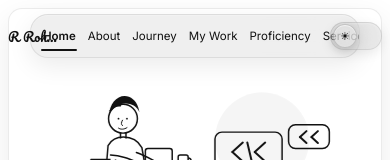
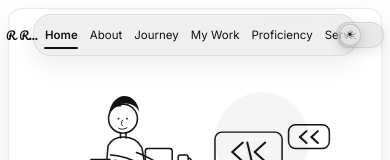
Before and after one commit to rohith-officia/rohith-portfolio, a React (Create React App) app: page / in a window 390 px wide. Shown: the top 160 px of the page. Built offline with nearby package versions, Linux system fonts and the light colour scheme; a web font is replaced by a local one.

Commit message:
new version

```diff
--- a/src/React/css/navbar.css
+++ b/src/React/css/navbar.css
@@ -7,6 +7,7 @@
   width: 100%;
   z-index: 1000;
   transition: top 0.3s ease;
+  box-sizing: border-box;
 }
 
 .nav-wrapper.hide {
@@ -25,6 +26,7 @@
   color: var(--text-color);
   cursor: pointer;
   z-index: 20;
+  white-space: nowrap;
 }
 
 /* ============================= */
@@ -34,6 +36,7 @@
   display: flex;
   justify-content: center;
   align-items: center;
+  position: relative;
 }
 
 /* ============================= */
@@ -45,6 +48,7 @@
   gap: 28px;
   padding: 10px 25px;
   width: 600px;
+  max-width: 600px;
   border-radius: 50px;
   background: rgba(127, 127, 127, 0.12);
   backdrop-filter: blur(18px);
@@ -56,6 +60,7 @@
   list-style: none;
   position: relative;
   margin: 0;
+  box-sizing: border-box;
 }
 
 .dark .nav-glass {
@@ -133,7 +138,6 @@
     0 6px 18px rgba(0, 0, 0, 0.4);
 }
 
-/* CIRCLE */
 .toggle-circle {
   width: 26px;
   height: 26px;
@@ -163,11 +167,15 @@
 }
 
 /* ============================= */
-/* 💻 TABLET */
+/* TABLET */
 @media (max-width: 1024px) {
+  .nav-wrapper {
+    top: 30px;
+  }
+
   .nav-logo {
     left: 20px;
-    font-size: 1.2rem;
+    font-size: 1.15rem;
   }
 
   .theme-toggle {
@@ -176,35 +184,41 @@
 
   .nav-glass {
     width: 520px;
-    gap: 18px;
+    max-width: 520px;
+    gap: 16px;
     padding: 10px 18px;
   }
 
   .nav-glass li {
-    font-size: 0.85rem;
-    padding: 6px 6px;
+    font-size: 0.84rem;
+    padding: 6px 5px;
   }
 }
 
 /* ============================= */
-/* 📱 MOBILE */
+/* MOBILE */
 @media (max-width: 768px) {
   .nav-wrapper {
     top: 18px;
   }
 
   .nav-logo {
-    left: 10px;
-    font-size: 0.9rem;
-    max-width: 58px;
+    left: 8px;
+    font-size: 0.78rem;
+    max-width: 42px;
     overflow: hidden;
     text-overflow: ellipsis;
     white-space: nowrap;
   }
 
+  .theme-toggle {
+    right: 8px;
+  }
+
   .nav-glass {
-    width: calc(100% - 92px);
-    gap: 10px;
+    width: calc(100% - 76px);
+    max-width: calc(100% - 76px);
+    gap: 12px;
     padding: 10px 12px;
     border-radius: 22px;
     overflow-x: auto;
@@ -220,64 +234,15 @@
 
   .nav-glass li {
     font-size: 0.78rem;
-    padding: 6px 3px;
+    padding: 6px 2px;
     white-space: nowrap;
     flex: 0 0 auto;
-  }
-
-  .theme-toggle {
-    right: 10px;
-  }
-
-  .toggle-track {
-    width: 56px;
-    height: 30px;
-    padding: 2px;
-  }
-
-  .toggle-circle {
-    width: 24px;
-    height: 24px;
-    font-size: 12px;
-  }
-
-  .toggle-track.dark .toggle-circle {
-    transform: translateX(26px);
-  }
-}
-
-/* ============================= */
-/* 📱 SMALL MOBILE */
-@media (max-width: 480px) {
-  .nav-wrapper {
-    top: 14px;
-  }
-
-  .nav-logo {
-    left: 8px;
-    font-size: 0.82rem;
-    max-width: 50px;
-  }
-
-  .nav-glass {
-    width: calc(100% - 82px);
-    gap: 8px;
-    padding: 9px 10px;
-    border-radius: 18px;
-  }
-
-  .nav-glass li {
-    font-size: 0.72rem;
-    padding: 5px 2px;
-  }
-
-  .theme-toggle {
-    right: 8px;
   }
 
   .toggle-track {
     width: 52px;
     height: 28px;
+    padding: 2px;
   }
 
   .toggle-circle {
@@ -290,3 +255,50 @@
     transform: translateX(24px);
   }
 }
+
+/* ============================= */
+/* SMALL MOBILE */
+@media (max-width: 480px) {
+  .nav-wrapper {
+    top: 14px;
+  }
+
+  .nav-logo {
+    left: 6px;
+    font-size: 0.72rem;
+    max-width: 34px;
+  }
+
+  .theme-toggle {
+    right: 6px;
+  }
+
+  .nav-glass {
+    width: calc(100% - 66px);
+    max-width: calc(100% - 66px);
+    gap: 10px;
+    padding: 8px 10px;
+    border-radius: 18px;
+  }
+
+  .nav-glass li {
+    font-size: 0.72rem;
+    padding: 5px 1px;
+  }
+
+  .toggle-track {
+    width: 48px;
+    height: 26px;
+    padding: 2px;
+  }
+
+  .toggle-circle {
+    width: 20px;
+    height: 20px;
+    font-size: 10px;
+  }
+
+  .toggle-track.dark .toggle-circle {
+    transform: translateX(22px);
+  }
+}
--- a/src/React/css/styles.css
+++ b/src/React/css/styles.css
@@ -38,6 +38,8 @@ body {
   scroll-snap-type: y mandatory;
   overflow-y: scroll;
   height: 100vh;
+
+  /* 🔥 ADD THIS */
   padding-top: 90px;
   box-sizing: border-box;
 }
```
Also changed, not shown: src/React/Navbar.jsx (indentation only).
